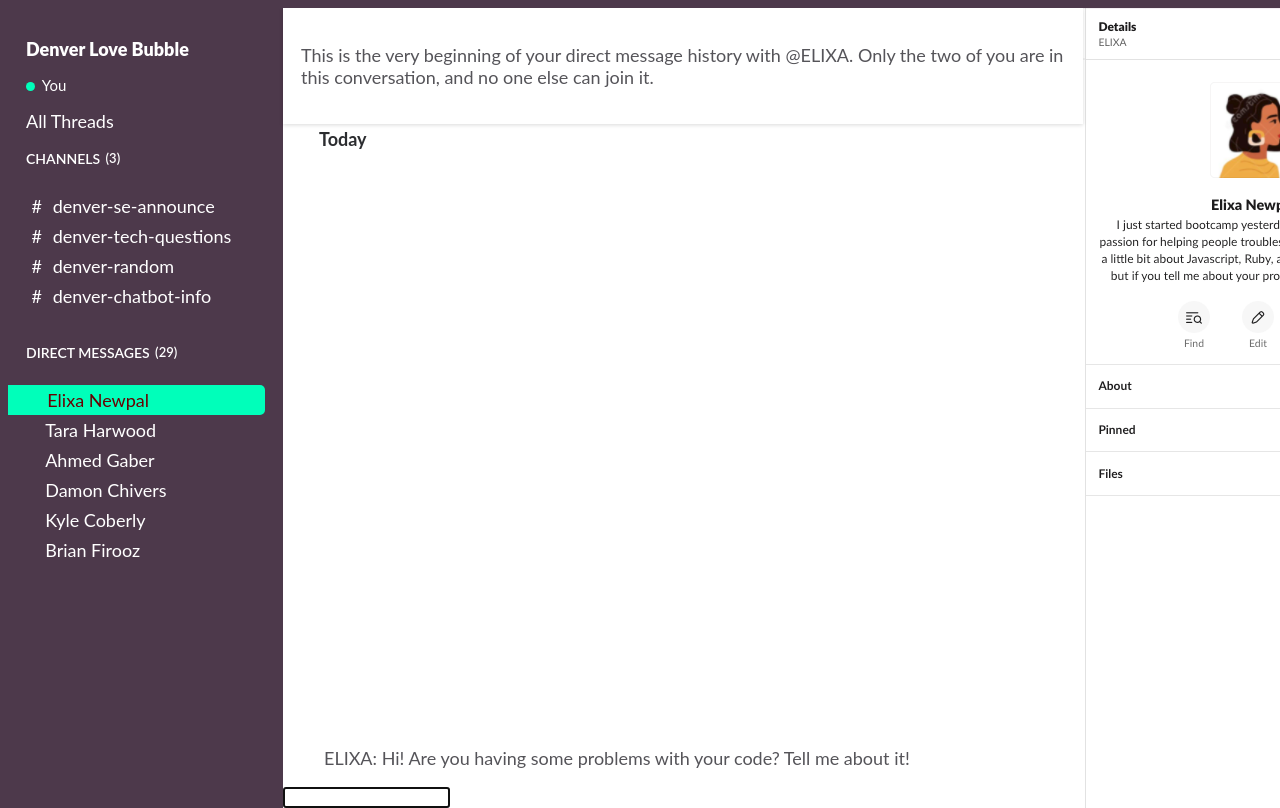
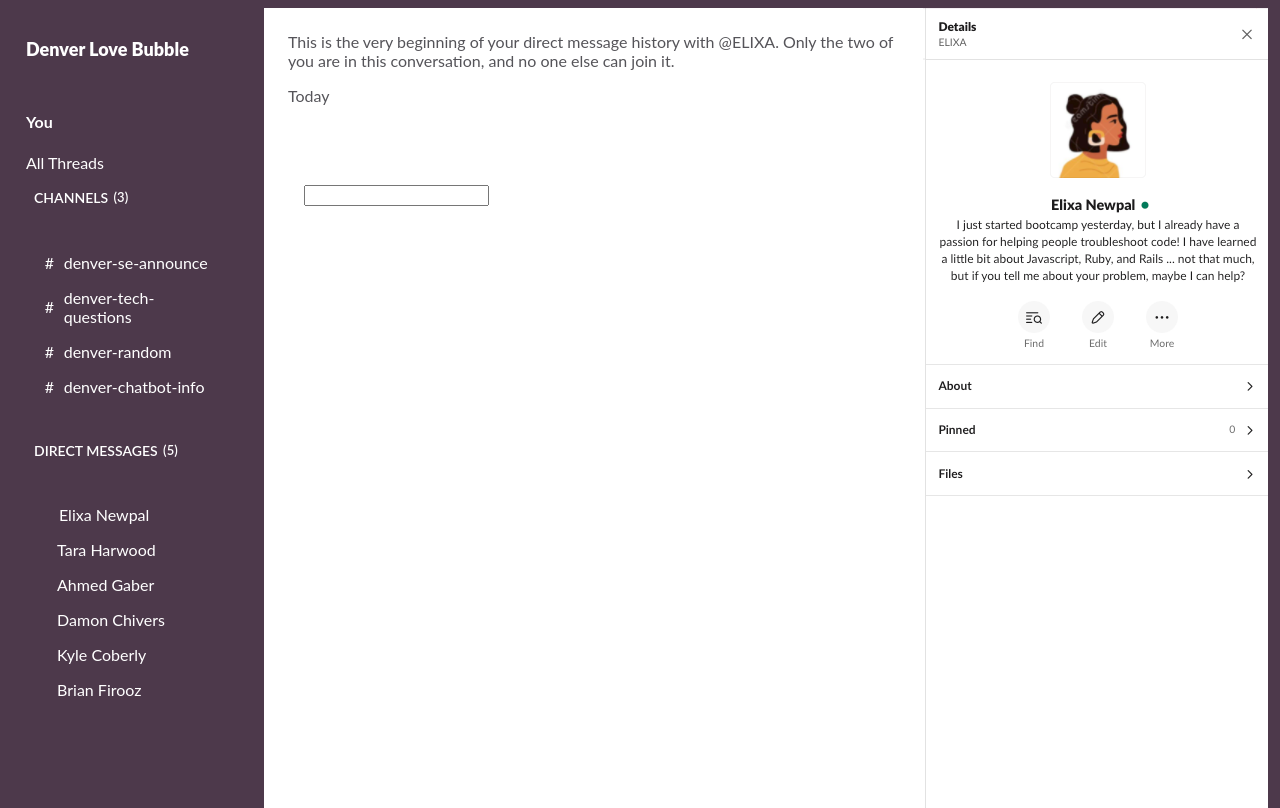
Before and after one commit to tara-m-harwood/elixa-newpal-fe, a plain HTML site: page index.html in a window 1280 px wide. Drawn offline with Linux system fonts and the light colour scheme.

Commit message:
broken refactor

```diff
--- a/index.html
+++ b/index.html
@@ -5,38 +5,29 @@
     <meta http-equiv="X-UA-Compatible" content="IE=edge" />
     <meta name="viewport" content="width=device-width, initial-scale=1.0" />
     <link rel="stylesheet" type="text/css" href="styles.css" />
-    <!-- <link rel="stylesheet" href="http://stackpath.bootstrapcdn.com/bootstrap/4.1.2/css/bootstrap.min.css"/> -->
-    <title>Elixa on Slack</title>
-    <script
-      language="JavaScript"
-      type="text/javascript"
-      src="elixabot.js"
-    ></script>
+
+    <script language="JavaScript" type="text/javascript"></script>
     <script
       language="JavaScript"
       type="text/javascript"
       src="elixadata.js"
     ></script>
+
+    <title>Elixa on Slack</title>
   </head>
+
   <body onload="window.setTimeout(elixaReset(),100)">
-    <div id="main-container">
-      <div id="left-sidebar">
-        <button class="team-menu">
-          <div class="team-menu__info">
-            <h1 class="team-menu__name">Denver Love Bubble</h1>
-            <div class="team-menu__status">
-              <span class="team-menu__username">You</span>
-            </div>
-          </div>
-          <span class="team-menu__alarm ion-ios-bell-outline"></span>
-        </button>
-        <div class="threads">
-          <span class="ion-chatbubble-working threads__icon"></span> All Threads
+    <div id="panel-container">
+      <div id="left-panel">
+        <div id="left-header">
+          <h1 id="team-title">Denver Love Bubble</h1>
+          <br />
+          <h4>You</h4>
+          <div>All Threads</div>
         </div>
         <div class="channels">
           <h2 class="channels__heading">
             <span>Channels <span class="channels__number">(3)</span> </span>
-            <button class="ion-ios-plus-outline channels__add"></button>
           </h2>
           <ul class="channels__list">
             <li class="channels__item">
@@ -63,8 +54,7 @@
         </div>
         <div class="dm">
           <h2 class="dm__heading">
-            <span>Direct messages <span class="dm__number">(29)</span> </span>
-            <button class="ion-ios-plus-outline dm__add"></button>
+            <span>Direct messages <span class="dm__number">(5)</span> </span>
           </h2>
           <ul class="dm__list">
             <li class="dm__item">
@@ -100,40 +90,16 @@
       </div>
 
       <div id="center-panel">
-        <header id="top-box" class="main__header">
-          <p>
+        <div id="center-header">
+          <span>
             This is the very beginning of your direct message history with
             @ELIXA. Only the two of you are in this conversation, and no one
             else can join it.
-          </p>
-          <button class="ion-android-close"></button>
-        </header>
-        <div class="main__content">
-          <div class="main__container">
-            <h4 class="main__h4">Today</h4>
+          </span>
+          <p>Today</p>
+        </div>
 
-            <div id="msg-column">
-              <div id="msg-container">
-                <!-- messages get appended here -->
-              </div>
-
-              <!-- <section class="main__section">
-                <div id="form-div">
-                  <form
-                    id="msg-form"
-                    name="e_form"
-                    autocomplete="off"
-                    onsubmit="elixaStep();return false"
-                  >
-                    <input id="msg-input" type="text" name="e_input" />
-                    <input type="submit" style="display: none" />
-                  </form>
-                </div>
-              </section> -->
-            </div>
-          </div>
-        </div>
-        <div id="white-space">
+        <div id="msg-area">
           <form
             id="msg-form"
             name="e_form"
@@ -146,10 +112,11 @@
         </div>
       </div>
 
-      <div id="right-sidebar">
+      <div id="right-panel">
         <img id="details-image" src="elixa_sidebar_long.png" />
       </div>
     </div>
+
     <script language="JavaScript" type="text/javascript" defer>
       var elixa = new ElixaBot();
       var elixaLines = new Array();
--- a/styles.css
+++ b/styles.css
@@ -16,23 +16,48 @@ body {
   position: relative;
   width: 100%;
   height: 100%;
-  font-size: 18px;
+  font-size: 16px;
   font-family: "Lato", Helvetica, sans-serif;
   -webkit-font-smoothing: antialiased;
   color: #555459;
+  overflow: hidden;
   background-color: #4d394b;
-  overflow: hidden;
 }
-h1,
-h2,
-h3,
-h4 {
-  color: #2c2d30;
-  z-index: 2;
+
+#panel-container {
+  display: inline-flex;
+  margin: 0;
 }
-strong {
-  font-weight: 700;
+
+#left-panel {
+  color: #fff;
+  background-color: #4d394b;
+  flex-grow: 1;
+  flex-basis: 20%;
+  min-width: 20%;
 }
+
+#left-header {
+  width: 100%;
+  padding: 18px 18px 0;
+}
+
+h1#team-title {
+  font-size: 18px;
+  font-weight: 900;
+}
+
+#center-panel {
+  background-color: #fff;
+  flex-grow: 3;
+  flex-basis: 60%;
+}
+
+#right-panel {
+  flex-grow: 1;
+  flex-basis: 25%;
+}
+
 button {
   border: none;
   background: none;
@@ -44,48 +69,26 @@ button {
   cursor: pointer;
 }
 
-ul {
-  padding: 0;
-}
-
-#tty-display {
-  color: white;
-  border-color: white;
-}
-
 button:focus,
 button:hover,
 button:active {
   outline: none;
 }
 
-#top-box {
-  z-index: 2;
+ul {
+  padding: 1rem;
 }
 
-#main-container {
-  width: 100%;
-  height: 100%;
-  display: flex;
-  z-index: 2;
+/* center-panel elements */
+
+#center-header {
+  padding: 1.5rem;
 }
 
 #msg-column {
-  /* position: absolute;
-  bottom: 10px;
-  max-height: 85%;
-  overflow-y: scroll;
-  overscroll-behavior: y proximity;
-  scroll-snap-align: end; */
-
-  height: 600px;
   overflow: auto;
   display: flex;
   flex-direction: column-reverse;
-}
-
-#msg-column > div > div:last-child {
-  scroll-snap-align: end;
 }
 
 .msg-item {
@@ -94,11 +97,13 @@ button:active {
 
 #form-div {
   bottom: 0px;
-  padding-bottom: 50px;
+}
+
+#msg-form {
 }
 
 #msg-input {
-  width: 90%;
+  margin: 40px;
 }
 
 #white-space {
@@ -106,52 +111,22 @@ button:active {
   bottom: 0px;
 }
 
-.team-menu {
-  width: 100%;
-  display: flex;
-  justify-content: space-between;
-  padding: 18px 18px 0;
+#details-image {
+  padding-right: 20px;
 }
+
+/* stuff from the slack theme I need to keep */
+
 .team-menu:hover {
   background: var(--menu-bg-hover, #680001);
-}
-.team-menu__name {
-  font-size: 18px;
-  font-weight: 900;
-  color: var(--text-color, #fff);
-}
-.team-menu__status {
-  font-size: 15px;
-  line-height: 1.8;
-  color: var(--text-color, #fff);
-}
-.team-menu__status:before {
-  content: "";
-  display: inline-block;
-  margin-right: 0.2rem;
-  width: 9px;
-  height: 9px;
-  background: var(--active-presence, #00ffba);
-  border-radius: 50%;
-}
-
-#left-sidebar {
-  position: relative;
-  z-index: 1;
-  min-width: 275px;
-  background: var(--column-bg, #4d394b);
-  color: var(--text-color, #fff);
-}
-.threads {
-  margin: 0.6rem 0;
-  padding: 0 18px;
 }
 
 .channels,
 .dm {
-  margin: 0.5rem 0 1.5rem;
-  padding-right: 18px;
+  margin: 0.5rem;
+  padding-right: 1rem;
 }
+
 .channels__button,
 .dm__button,
 .channels__heading,
@@ -160,6 +135,7 @@ button:active {
   width: 100%;
   color: var(--text-color, #fff);
 }
+
 .channels__number,
 .dm__number {
   display: inline-block;
@@ -168,11 +144,7 @@ button:active {
   margin-left: 2px;
   font-size: 13px;
 }
-.channels__add,
-.dm__add {
-  font-size: 20px;
-  color: var(--text-color, #fff);
-}
+
 .channels__heading,
 .dm__heading {
   display: flex;
@@ -188,14 +160,14 @@ button:active {
 .dm__list {
   list-style-type: none;
 }
+
 .channels__button,
 .dm__button {
-  padding: 4px 0 4px 18px;
+  padding: 0.5rem;
   display: flex;
   align-items: center;
-  border-top-right-radius: 5px;
-  border-bottom-right-radius: 5px;
 }
+
 .channels__button span,
 .channels__button:before,
 .dm__button:before {
@@ -205,22 +177,18 @@ button:active {
 .dm__button:hover {
   background: var(--hover-item, #be0002);
 }
-.channels__button--active,
-.dm__button--active,
-.channels__button--active:hover,
-.dm__button--active:hover {
-  background: var(--active-item, #d3a625);
-  color: var(--active-item-text, #680001);
-}
+
 .channels__button:before {
   content: "#";
 }
+
 .dm__button:before {
   content: "\f401";
   /* margin-right: 3px; */
   font-family: "Ionicons";
   font-size: 0.6rem;
 }
+
 .dm__button--online:before {
   content: "\f21b";
   color: var(--active-presence, #00ffba);
@@ -234,42 +202,3 @@ button:active {
 .dm__button--active.dm__button--slackbot:before {
   color: var(--active-item-text, #680001);
 }
-#center-panel {
-  position: relative;
-  height: 100%;
-  background-color: #fff;
-  flex: 1;
-}
-.main__header {
-  position: absolute;
-  top: 0;
-  left: 0;
-  width: 100%;
-  display: flex;
-  justify-content: space-between;
-  padding: 18px;
-  box-shadow: 0 1px 4px rgba(0, 0, 0, 0.15);
-  background: #fff;
-}
-
-.main__content {
-  position: relative;
-  top: 60px;
-  height: calc(100vh - 60px);
-  overflow-y: scroll;
-}
-.main__container {
-  padding: 2rem;
-  margin: 0 auto;
-  width: 55%;
-  max-width: 860px;
-  min-width: 800px;
-}
-.main__section {
-  padding: 2rem 0 0;
-  border-bottom: 1px solid #ddd;
-}
-
-#details-image {
-  padding-right: 20px;
-}
```
